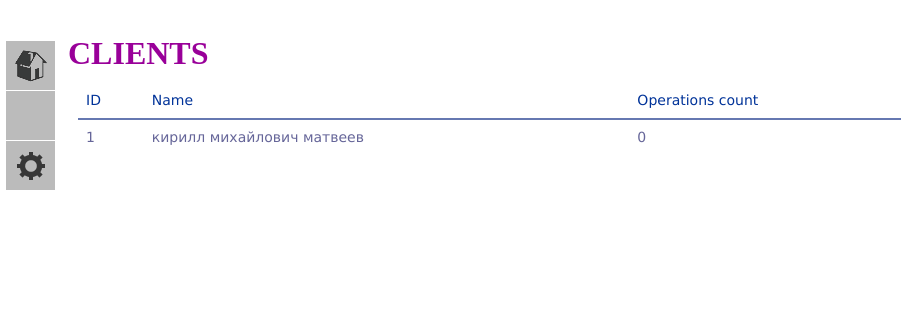
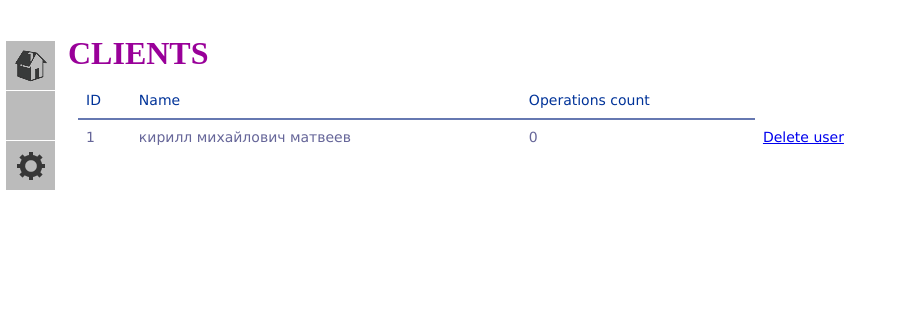
Before and after one commit to Marqueeze/PRBD-Storage, a Flask app: page /client_info in a window 1280 px wide. Shown: the top 313 px of the page, without its empty margins (0-901 px from the left). Run offline with Flask 2, Linux system fonts and the light colour scheme; a user stored in the database is signed in; data comes from the database, SQL or seed files in the repository; both versions use the stored data as it was after the commit.

Commit message:
Added possibility to delete Clients from DB. Accidently droped DB, recovered manually

```diff
--- a/main.py
+++ b/main.py
@@ -57,12 +57,11 @@ def register():
                 return redirect(url_for('register'))
             user = User(login=form.login.data.lower(), password=form.password.data, role=role)
             db.session.add(user)
-            db.session.commit()
             if user.role == ROLE_USER:
                 c = Client(name=form.name.data.lower(),
                            user_id=User.query.filter_by(
                                login=form.login.data.lower(), password=form.password.data, role=role
-                           ).id)
+                           ).first().id)
                 db.session.add(c)
                 db.session.commit()
             flash('Registred succesfully')
@@ -119,7 +118,7 @@ def handle_request():
                 if form.validate_on_submit():
                     handle_in(_request, form)
                     return after_handle(_request)
-                return render_template("handle_request.html", form=form,
+                return render_template("handle_request.html", form=form, ad_form=HandleRequestForm(),
                                        request=_request, user_id=g.id,
                                        Ware=Ware, Storage=Storage, Operation=Operation, Client=Client, User=User,
                                        WareStorage=WareStorage, WareOperation=WareOperation,
@@ -142,13 +141,13 @@ def after_handle(_request):
 def handle_in(_request, form):
     for i in range(len(form.inputs)):
         s = Storage.query.get(int(form.inputs.data[i]))
-        stw = WareStorage.query.filter_by(storage_id=s.id, ware_id=_request.ware_op[i].ware_id).first()
+        stw = WareStorage.query.filter_by(storage_id=s.id, ware_id=_request.op_ware[i].ware_id).first()
         if not stw:
-            stw = WareStorage(ware_id=_request.ware_op[i].ware_id,
-                              ware_count=_request.ware_op[i].ware_count,
+            stw = WareStorage(ware_id=_request.op_ware[i].ware_id,
+                              ware_count=_request.op_ware[i].ware_count,
                               storage_id=s.id)
         else:
-            stw.ware_count += _request.ware_op[i].ware_count
+            stw.ware_count += _request.op_ware[i].ware_count
         s.st_ware.append(stw)
         db.session.add(s)
         db.session.add(stw)
@@ -218,6 +217,18 @@ def client_info():
                            ROLE_ADMIN=1, ROLE_USER=0)
 
 
+@app.route('/delete_user/<user_id>')
+def delete_user(_user_id):
+    if g.user.role == ROLE_ADMIN:
+        db.session.delete(User.query.get(_user_id))
+        db.session.delete(Client.query.filter_by(user_id=_user_id).first())
+        db.session.commit()
+    else:
+        flash('Нет, соре')
+        return redirect(url_for('client_info') or url_for('index'))
+    return redirect(url_for('client_info'))
+
+
 def Clear_DB():
     for t in [Client, Storage, Operation, Ware, WareOperation, WareStorage, User]:
         for t1 in t.query.all():
@@ -230,9 +241,7 @@ def Print_DB():
         yield t.query.all()
 
 
-
 if __name__ == '__main__':
-    # Clear_DB()
-    for x in list(Print_DB()):
-        print(x)
+    print(User.query.all())
+    print(Client.query.all())
     app.run(debug=True)
--- a/models.py
+++ b/models.py
@@ -74,7 +74,7 @@ class Client(db.Model):
     user_id = db.Column(db.Integer, db.ForeignKey('user.id'))
 
     def __repr__(self):
-        return "Client {}".format(self.name)
+        return "Id {}, user_id {}".format(self.id, self.user_id)
 
     def get_item(self, index):
         return {
--- a/templates/client_info.html
+++ b/templates/client_info.html
@@ -4,11 +4,21 @@
 <h1>CLIENTS</h1>
 <table class="client">
     <tr><th>ID</th><th>Name</th><th>Operations count</th></tr>
+    {% if User.query.get(user_id).role == ROLE_ADMIN %}
+        {% for client in Client.query.all() %}
+            <tr>
+                <td>{{ client.id }}</td> <td>{{ client.name }}</td>
+                <td>{{ client.operations|count }}</td>
+                <td><a href="{{url_for('delete_user', user_id=client.user_id)}}">Delete user</a></td>
+            </tr>
+        {% endfor %}
+    {% else %}
         {% for client in Client.query.all() %}
             <tr>
                 <td>{{ client.id }}</td> <td>{{ client.name }}</td>
                 <td>{{ client.operations|count }}</td>
             </tr>
         {% endfor %}
+    {% endif %}
 </table>
 {% endblock %}
```
Also changed, not shown: app.db. Lines whose indentation alone changed are shown as unchanged.
